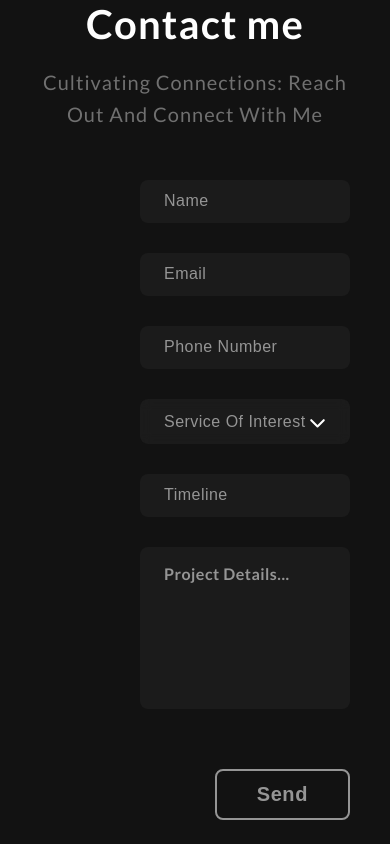
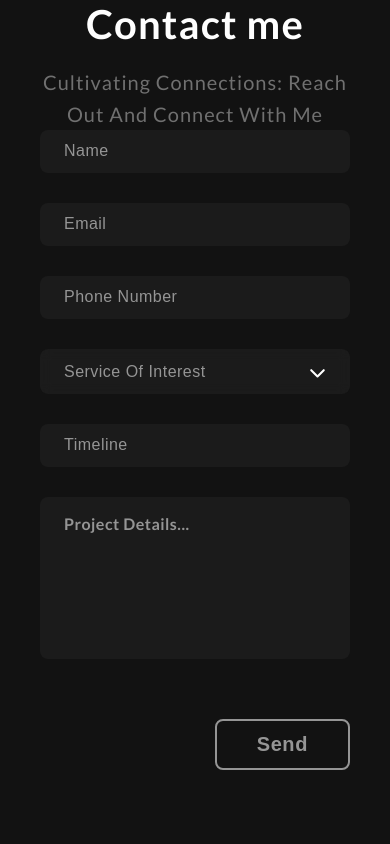
Before and after one commit to isgandarofh/Final-Project, a React (Vite) app in the folder portfolio/: page / in a window 390 px wide. Shown: the part 8520-9364 px from the top of the page. Built offline with nearby package versions, Linux system fonts and the light colour scheme.

Commit message:
contact form fixed

```diff
--- a/portfolio/src/css/contact-section.css
+++ b/portfolio/src/css/contact-section.css
@@ -157,5 +157,10 @@
 
   .contact-inputs input, .service-input select,.service-input, .contact-inputs textarea{
     width: 100%;
+
+  }
+
+  .contact-inputs{
+    margin: 0px;
   }
 }
```
